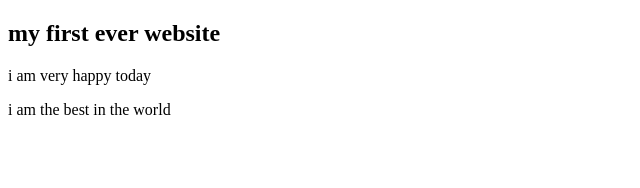
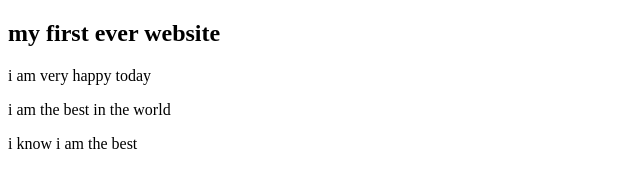
Before and after one commit to shakowat-tasin/my-first-website, a plain HTML site: page index.html in a window 1280 px wide. Shown: the whole page, without its empty margins (0-640 px from the left). Drawn offline with Linux system fonts and the light colour scheme.

Commit message:
Update index.html

```diff
--- a/index.html
+++ b/index.html
@@ -8,6 +8,7 @@
     <h2>my first ever website</h2>
     <p>i am very happy today</p>
     <p>i am the best in the world</p>
+    <p>i know i am the best</p>
 
 </body>
 </html>
```
